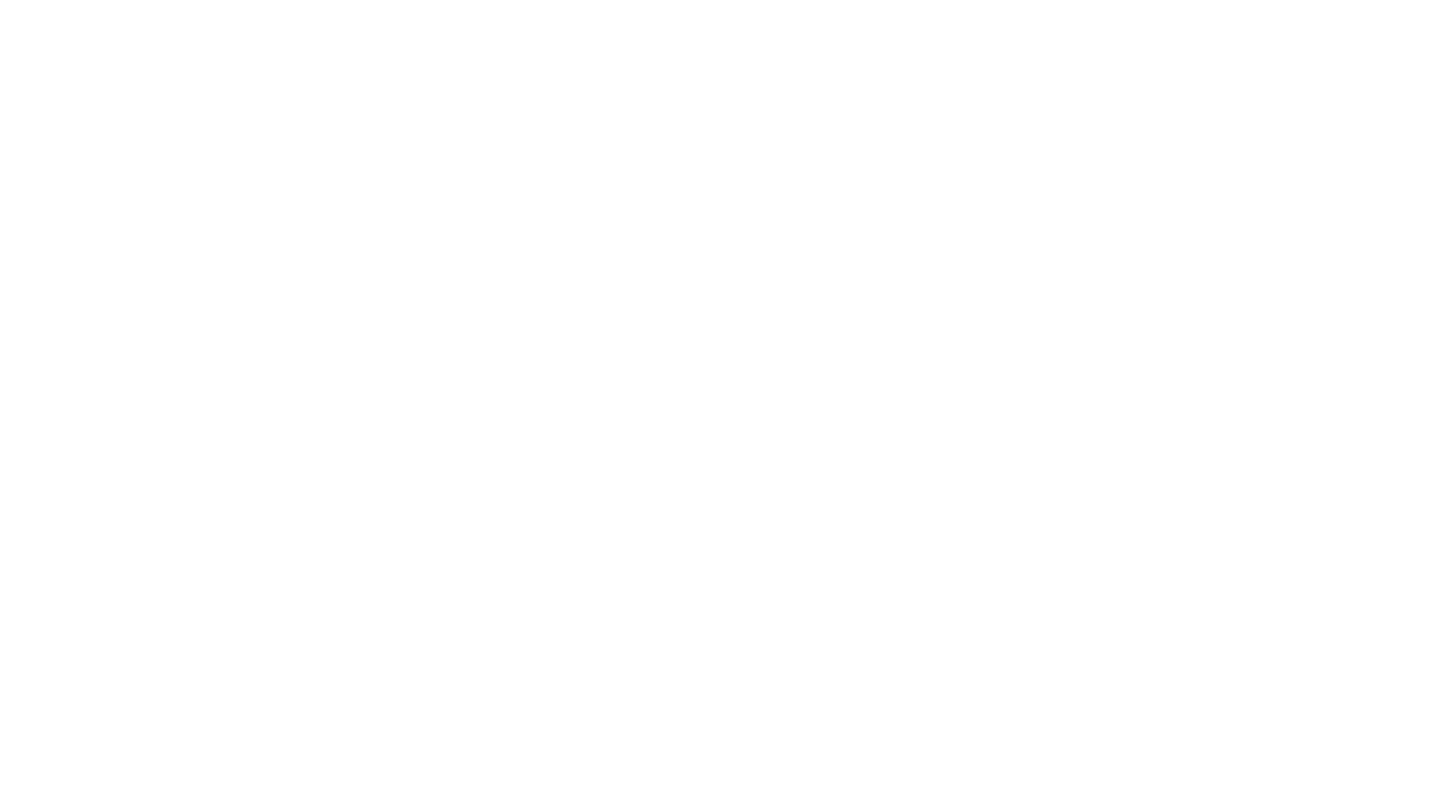
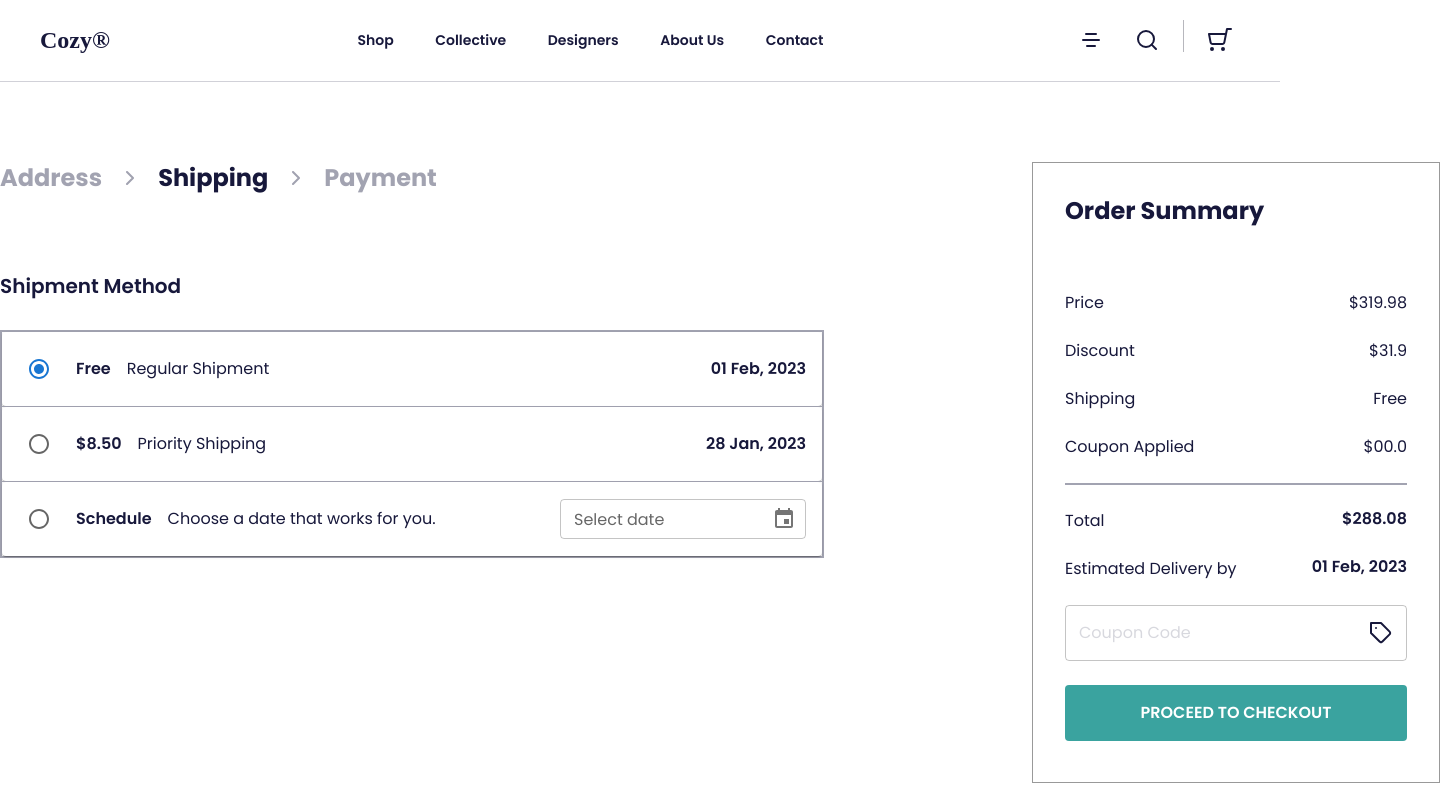
Before and after one commit to leonardi-dotcom/fe, a React (Vite) app: page /shipping in a window 1280 px wide. Before the commit this address had no page. Shown: the top 800 px of the page, 1440 px wide, since content can reach past the window. Built offline with nearby package versions, Linux system fonts and the light colour scheme; a web font is replaced by a local one.

Commit message:
EFURNITURE-17
* Add Shipping Page

```diff
--- a/package.json
+++ b/package.json
@@ -18,6 +18,9 @@
     "@fontsource/poppins": "^5.2.6",
     "@mui/icons-material": "^7.2.0",
     "@mui/material": "^7.2.0",
+    "@mui/x-date-pickers": "^8.10.0",
+    "@mui/x-date-pickers-pro": "^8.10.1",
+    "dayjs": "^1.11.13",
     "react": "^19.1.0",
     "react-dom": "^19.1.0",
     "react-router-dom": "^7.8.0"
--- a/src/App.tsx
+++ b/src/App.tsx
@@ -3,6 +3,7 @@ import Home from "./pages/Home";
 import Product from "./pages/Product";
 import Cart from "./pages/Cart";
 import Address from "./pages/Address";
+import Shipping from "./pages/Shipping";
 
 function App() {
   return (
@@ -12,6 +13,7 @@ function App() {
         <Route path="/product" element={<Product />} />
         <Route path="/cart" element={<Cart />} />
         <Route path="/address" element={<Address />} />
+        <Route path="/shipping" element={<Shipping />} />
       </Routes>
     </BrowserRouter>
   );
--- /dev/null
+++ b/src/components/sections/shipping/BodyShippingSection.tsx
@@ -0,0 +1,263 @@
+import {
+  Box,
+  Card,
+  Divider,
+  FormControl,
+  Radio,
+  RadioGroup,
+  Typography,
+  useTheme,
+} from "@mui/material";
+import ChevronGreyRightIcon from "../../../theme/icon/ChevronGreyRightIcon";
+import React from "react";
+import { LocalizationProvider, DatePicker } from "@mui/x-date-pickers";
+import { AdapterDayjs } from "@mui/x-date-pickers/AdapterDayjs";
+import { Dayjs } from "dayjs";
+import OrderSummary from "../../common/OrderSummary";
+
+const BodyShippingSection = () => {
+  const theme = useTheme();
+
+  const [value, setValue] = React.useState("option1");
+
+  const [scheduleDate, setScheduleDate] = React.useState<Dayjs | null>(null);
+
+  return (
+    <>
+      <Box
+        sx={{
+          width: "90rem",
+          height: "50.25rem",
+          display: "flex",
+          flexDirection: "row",
+          mx: "auto",
+          mt: "5rem",
+          justifyContent: "space-between",
+        }}
+      >
+        {/* Body Shipping  | Left */}
+        <Box
+          sx={{
+            maxWidth: "51.25rem",
+            height: "20rem",
+            display: "flex",
+            flexDirection: "column",
+          }}
+        >
+          {/* Address Section | Left | steps*/}
+          <Box
+            sx={{
+              display: "flex",
+              flexDirection: "row",
+              gap: "1rem",
+              alignItems: "center",
+            }}
+          >
+            <Typography
+              variant="h3"
+              color={theme.custom.color.neutral.CoolGrey}
+            >
+              Address
+            </Typography>
+            <ChevronGreyRightIcon />
+            <Typography
+              variant="h3"
+              color={theme.custom.color.neutral.SpaceCadet}
+            >
+              Shipping
+            </Typography>
+            <ChevronGreyRightIcon />
+            <Typography
+              variant="h3"
+              color={theme.custom.color.neutral.CoolGrey}
+            >
+              Payment
+            </Typography>
+          </Box>
+          {/* Address Section | Left | ShipMethod*/}
+          <Box
+            sx={{
+              display: "flex",
+              flexDirection: "column",
+              mt: "5rem",
+            }}
+          >
+            <Typography
+              variant="LabelLarge"
+              color={theme.custom.color.neutral.SpaceCadet}
+            >
+              Shipment Method
+            </Typography>
+            <FormControl sx={{ display: "flex" }}>
+              <RadioGroup
+                value={value}
+                onChange={(e) => setValue(e.target.value)}
+              >
+                <Box
+                  sx={{
+                    display: "flex",
+                    flexDirection: "column",
+                    mt: "2rem",
+                    border: "2px solid",
+                    borderColor: theme.custom.color.neutral.CoolGrey,
+                  }}
+                >
+                  <Card
+                    sx={{
+                      width: "51.25rem",
+                      display: "flex",
+                      flexDirection: "row",
+                      alignItems: "center",
+                      gap: "1rem",
+                      p: 2,
+                      cursor: "pointer",
+                      justifyContent: "space-between",
+                    }}
+                    onClick={() => setValue("option1")}
+                  >
+                    <Box
+                      sx={{
+                        display: "flex",
+                        flexDirection: "row",
+                        alignItems: "center",
+                        gap: "1rem",
+                      }}
+                    >
+                      <Radio value="option1" checked={value === "option1"} />
+                      <Typography
+                        color={theme.custom.color.neutral.SpaceCadet}
+                        variant="LabelMedium"
+                      >
+                        Free
+                      </Typography>
+                      <Typography
+                        variant="BodyLarge"
+                        color={theme.custom.color.neutral.SpaceCadet}
+                      >
+                        Regular Shipment
+                      </Typography>
+                    </Box>
+                    <Box>
+                      <Typography
+                        variant="LabelMedium"
+                        color={theme.custom.color.neutral.SpaceCadet}
+                      >
+                        01 Feb, 2023
+                      </Typography>
+                    </Box>
+                  </Card>
+                  <Divider
+                    sx={{ borderColor: theme.custom.color.neutral.CoolGrey }}
+                  />
+                  <Card
+                    sx={{
+                      width: "51.25rem",
+                      display: "flex",
+                      flexDirection: "row",
+                      alignItems: "center",
+                      gap: "1rem",
+                      p: 2,
+                      cursor: "pointer",
+                      justifyContent: "space-between",
+                    }}
+                    onClick={() => setValue("option2")}
+                  >
+                    <Box
+                      sx={{
+                        display: "flex",
+                        flexDirection: "row",
+                        alignItems: "center",
+                        gap: "1rem",
+                      }}
+                    >
+                      <Radio value="option2   " checked={value === "option2"} />
+                      <Typography
+                        color={theme.custom.color.neutral.SpaceCadet}
+                        variant="LabelMedium"
+                      >
+                        $8.50
+                      </Typography>
+                      <Typography
+                        variant="BodyLarge"
+                        color={theme.custom.color.neutral.SpaceCadet}
+                      >
+                        Priority Shipping
+                      </Typography>
+                    </Box>
+                    <Box>
+                      <Typography
+                        variant="LabelMedium"
+                        color={theme.custom.color.neutral.SpaceCadet}
+                      >
+                        28 Jan, 2023
+                      </Typography>
+                    </Box>
+                  </Card>
+                  <Divider
+                    sx={{ borderColor: theme.custom.color.neutral.CoolGrey }}
+                  />
+                  <Card
+                    sx={{
+                      width: "51.25rem",
+                      display: "flex",
+                      flexDirection: "row",
+                      alignItems: "center",
+                      gap: "1rem",
+                      p: 2,
+                      cursor: "pointer",
+
+                      justifyContent: "space-between",
+                    }}
+                    onClick={() => setValue("option3")}
+                  >
+                    <Box
+                      sx={{
+                        display: "flex",
+                        flexDirection: "row",
+                        alignItems: "center",
+                        gap: "1rem",
+                      }}
+                    >
+                      <Radio value="option3" checked={value === "option3"} />
+                      <Typography
+                        color={theme.custom.color.neutral.SpaceCadet}
+                        variant="LabelMedium"
+                      >
+                        Schedule
+                      </Typography>
+                      <Typography
+                        variant="BodyLarge"
+                        color={theme.custom.color.neutral.SpaceCadet}
+                      >
+                        Choose a date that works for you.
+                      </Typography>
+                    </Box>
+                    <Box>
+                      <Typography
+                        variant="LabelMedium"
+                        color={theme.custom.color.neutral.SpaceCadet}
+                      >
+                        <LocalizationProvider dateAdapter={AdapterDayjs}>
+                          <DatePicker
+                            label="Select date"
+                            value={scheduleDate}
+                            onChange={(newValue) => setScheduleDate(newValue)}
+                            slotProps={{ textField: { size: "small" } }}
+                          />
+                        </LocalizationProvider>
+                      </Typography>
+                    </Box>
+                  </Card>
+                </Box>
+              </RadioGroup>
+            </FormControl>
+          </Box>
+        </Box>
+        {/* Address Section | Right*/}
+        <OrderSummary />
+      </Box>
+    </>
+  );
+};
+
+export default BodyShippingSection;
--- /dev/null
+++ b/src/pages/Shipping.tsx
@@ -0,0 +1,15 @@
+import Navbar from "../components/common/Navbar";
+import FooterSection from "../components/sections/FooterSection";
+import BodyShippingSection from "../components/sections/shipping/BodyShippingSection";
+
+const Shipping = () => {
+  return (
+    <>
+      <Navbar />
+      <BodyShippingSection />
+      <FooterSection />
+    </>
+  );
+};
+
+export default Shipping;
```
Also changed, not shown: 2 other files (tests, documents, lock files or other folders).
